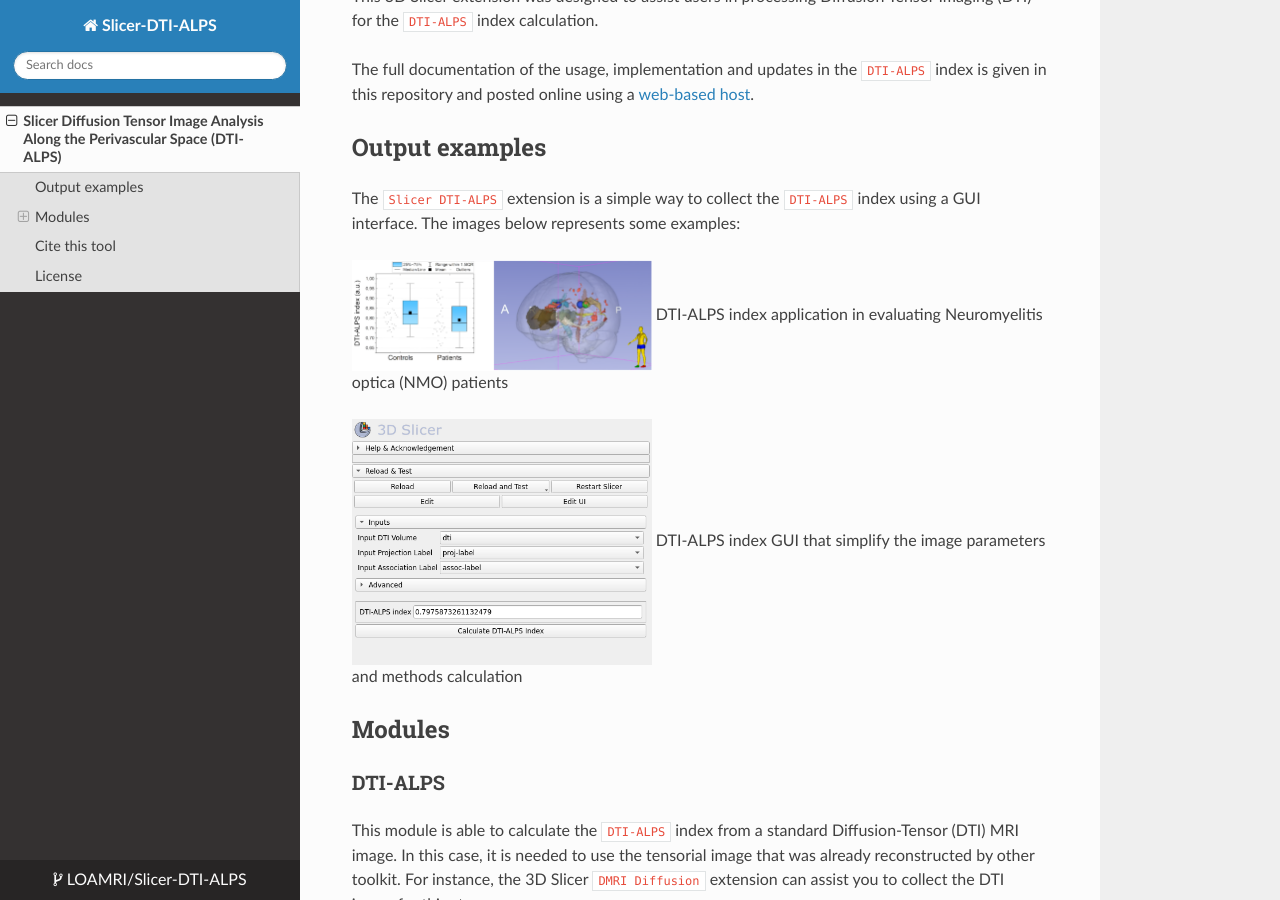
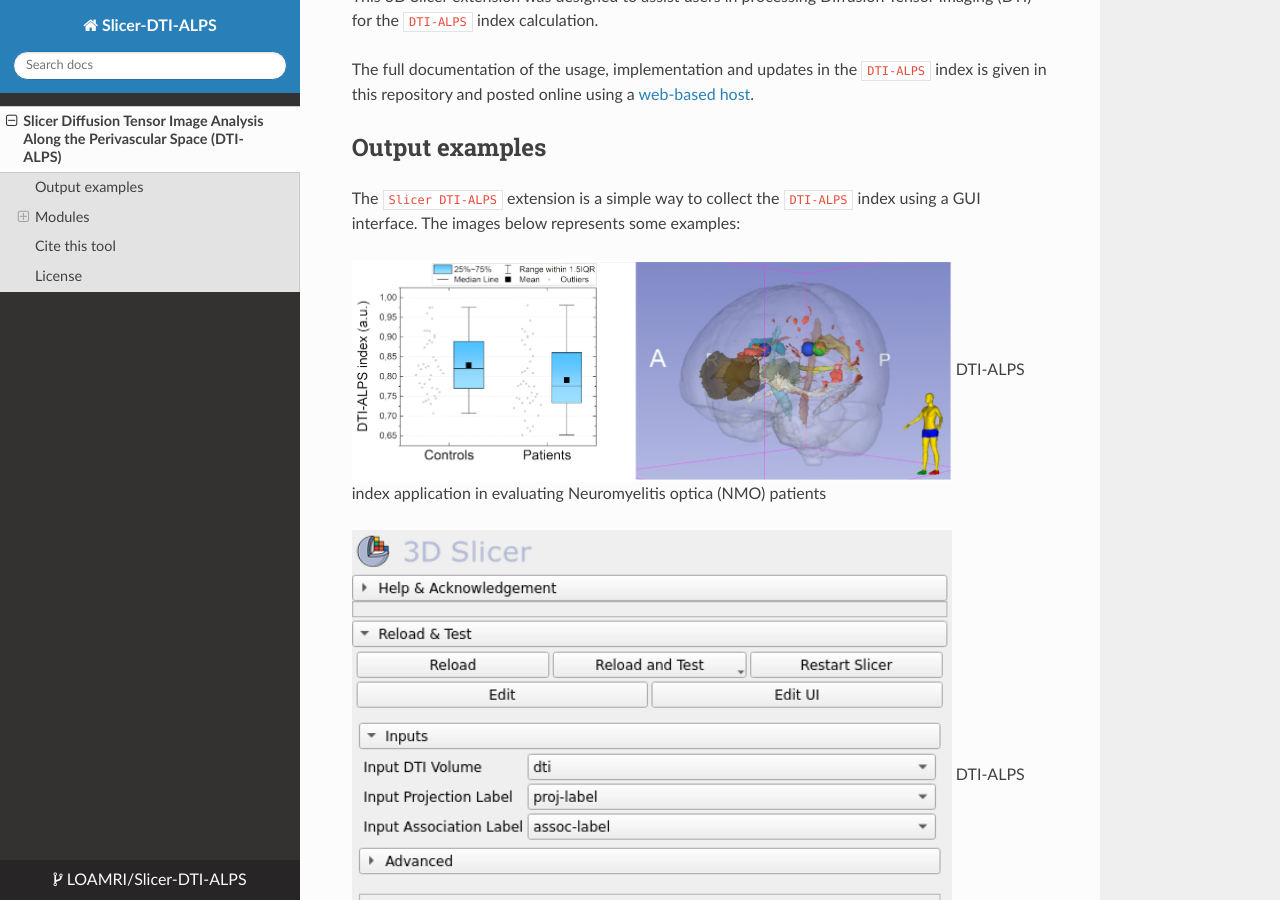
Before and after one commit to LOAMRI/Slicer-DTI-ALPS, an MkDocs documentation site: the page built from docs/index.md, in a window 1280 px wide and 900 px high, scrolled down 333 px. Built offline with MkDocs 1.6.1, drawn with Linux system fonts in a browser that asks for light colours; nearby versions of some CDN libraries.

Commit message:
STYLE: Bigger examples in index.md

```diff
--- a/docs/index.md
+++ b/docs/index.md
@@ -13,10 +13,10 @@ The full documentation of the usage, implementation and updates in the `DTI-ALPS
 
 The `Slicer DTI-ALPS` extension is a simple way to collect the `DTI-ALPS` index using a GUI interface. The images below represents some examples:
 
-![DTI-ALPS example](assets/DTI-ALPS-NMO-patients.png){ width="300" .center}
+![DTI-ALPS example](assets/DTI-ALPS-NMO-patients.png){ width="600" .center}
 DTI-ALPS index application in evaluating Neuromyelitis optica (NMO) patients
 
-![GUI example](assets/DTI-ALPS-sc-2.png){ width="300" .center}
+![GUI example](assets/DTI-ALPS-sc-2.png){ width="600" .center}
 DTI-ALPS index GUI that simplify the image parameters and methods calculation
 
 ## Modules
```
